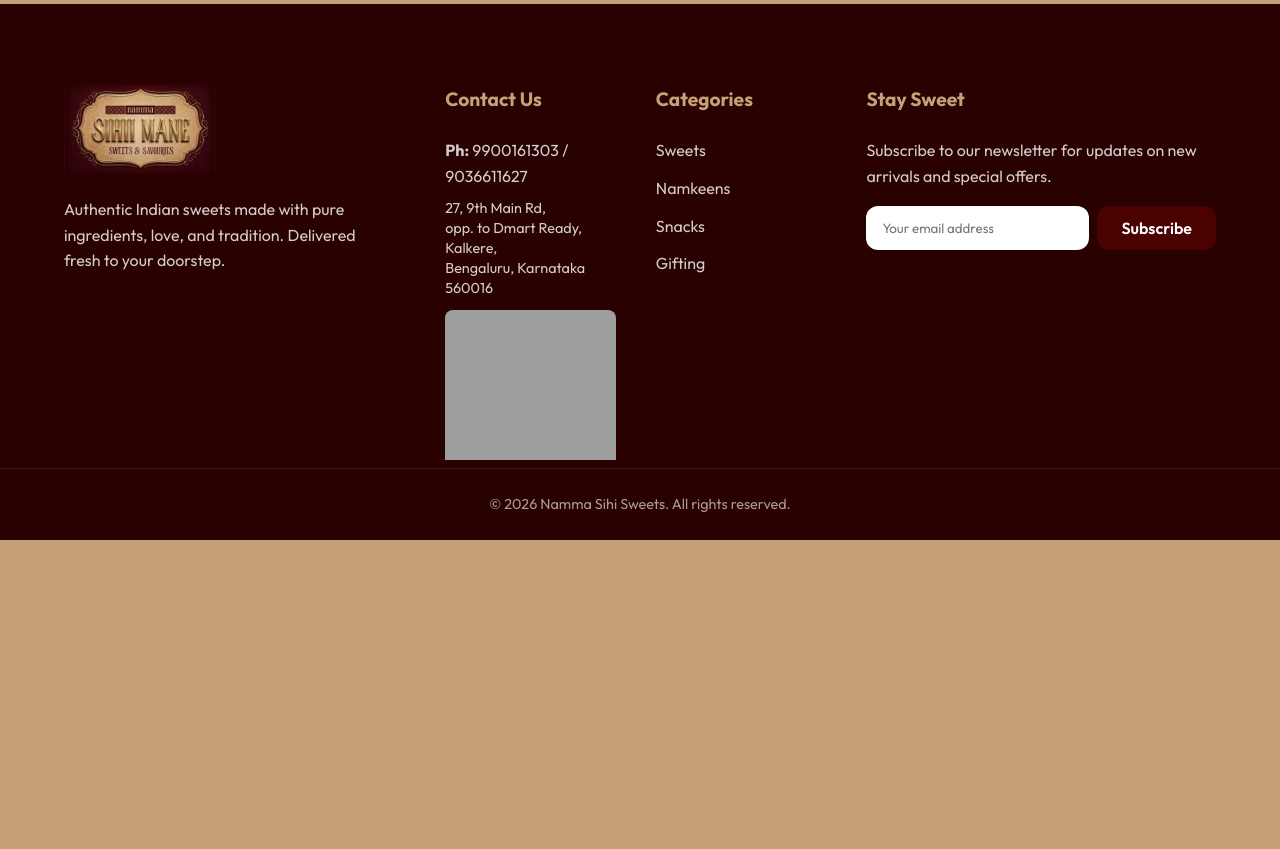
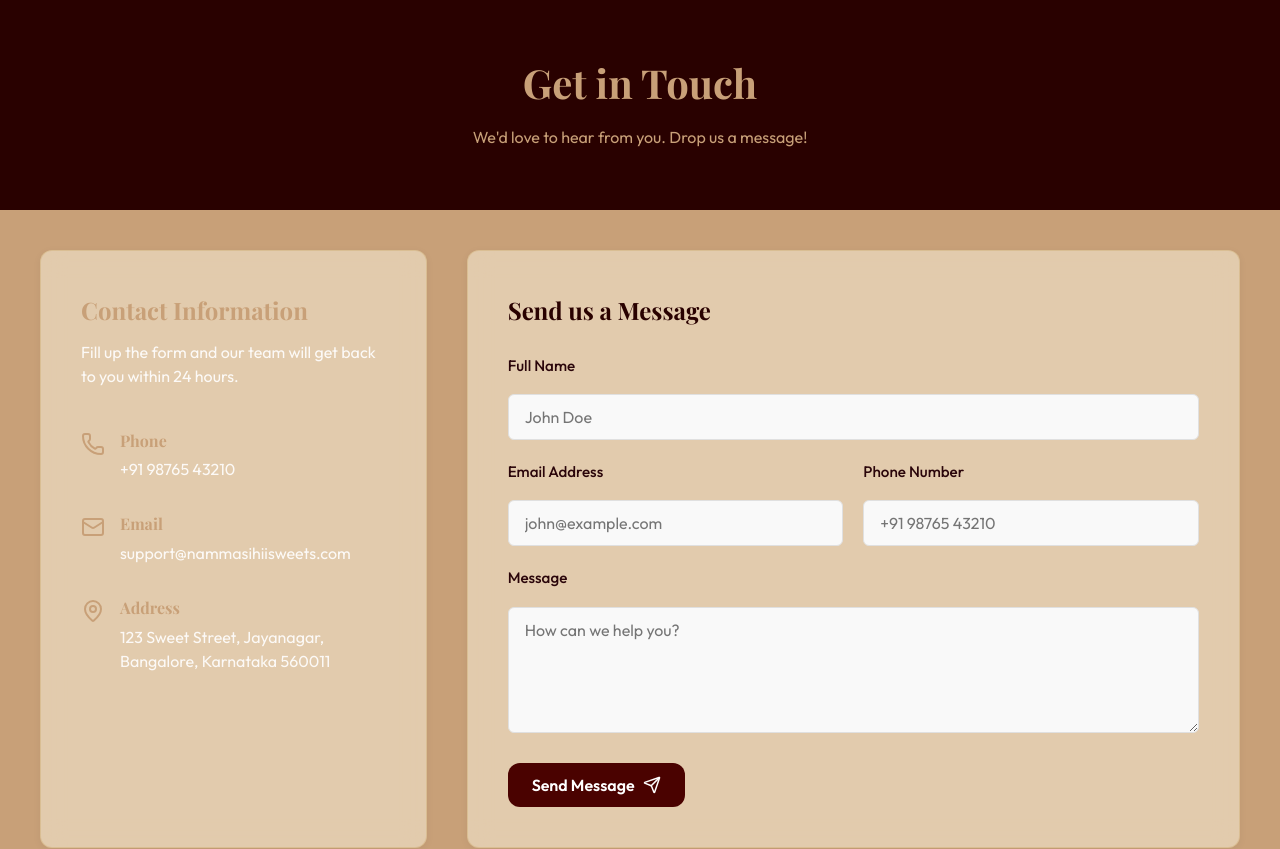
Before and after one commit to ROHITH05012005/namma-sihii-sweets, a React (Vite) app: page /contact in a window 1280 px wide. Shown: the part 260-1109 px from the top of the page. Before the commit the page ends 800 px from the top, so only its background shows below. Built offline with nearby package versions, Linux system fonts and the light colour scheme; no server answers; the database is empty; grey boxes are pictures that could not be loaded; a web font is replaced by a local one.

Commit message:
Add Contact Us page and Navbar link

```diff
--- a/src/App.jsx
+++ b/src/App.jsx
@@ -9,6 +9,7 @@ import Login from './pages/Login';
 import Checkout from './pages/Checkout';
 import Admin from './pages/Admin';
 import Profile from './pages/Profile';
+import Contact from './pages/Contact';
 import './App.css';
 import About from './pages/About';
 import { AuthProvider } from './context/AuthContext';
@@ -31,6 +32,7 @@ function App() {
                 <Route path="/profile" element={<Profile />} />
                 <Route path="/checkout" element={<Checkout />} />
                 <Route path="/about" element={<About />} />
+                <Route path="/contact" element={<Contact />} />
                 <Route path="/admin" element={<Admin />} />
               </Routes>
             </main>
--- a/src/components/Navbar.jsx
+++ b/src/components/Navbar.jsx
@@ -1,6 +1,6 @@
 import React, { useState } from 'react';
 import { Link, useNavigate } from 'react-router-dom';
-import { ShoppingCart, Menu, X, Search, Home, Store, Info, User } from 'lucide-react';
+import { ShoppingCart, Menu, X, Search, Home, Store, Info, User, PhoneCall } from 'lucide-react';
 import { useCart } from '../context/CartContext';
 import { useAuth } from '../context/AuthContext';
 import { useCategories } from '../context/CategoryContext';
@@ -62,6 +62,10 @@ const Navbar = () => {
               <Info size={22} />
               <span>About Us</span>
             </Link>
+            <Link to="/contact" className="icon-nav-item">
+              <PhoneCall size={22} />
+              <span>Contact</span>
+            </Link>
 
             {user ? (
               <div className="icon-nav-item profile-dropdown-container">
@@ -109,6 +113,7 @@ const Navbar = () => {
             <Link to="/" onClick={() => setIsOpen(false)}>Home</Link>
             <Link to="/shop" onClick={() => setIsOpen(false)}>Shop</Link>
             <Link to="/about" onClick={() => setIsOpen(false)}>About Us</Link>
+            <Link to="/contact" onClick={() => setIsOpen(false)}>Contact</Link>
             {user ? (
               <>
                 <Link to={user.isAdmin ? "/admin" : "/profile"} onClick={() => setIsOpen(false)}>Profile</Link>
--- /dev/null
+++ b/src/pages/Contact.css
@@ -0,0 +1,188 @@
+.contact-page {
+  min-height: 80vh;
+}
+
+.contact-header {
+  background-color: var(--primary-dark);
+  color: var(--background);
+  padding: 60px 0;
+  text-align: center;
+}
+
+.contact-header h1 {
+  font-family: var(--font-serif);
+  font-size: 2.5rem;
+  margin-bottom: 10px;
+  color: var(--secondary);
+}
+
+.contact-container {
+  display: grid;
+  grid-template-columns: 1fr 2fr;
+  gap: 40px;
+  margin-top: -40px;
+}
+
+.contact-info {
+  background-color: var(--primary);
+  color: white;
+  padding: 40px;
+  border-radius: 12px;
+}
+
+.contact-info h2 {
+  color: var(--secondary);
+  margin-bottom: 10px;
+  font-family: var(--font-serif);
+}
+
+.contact-desc {
+  margin-bottom: 40px;
+  opacity: 0.9;
+  line-height: 1.5;
+}
+
+.info-items {
+  display: flex;
+  flex-direction: column;
+  gap: 30px;
+}
+
+.info-item {
+  display: flex;
+  align-items: flex-start;
+  gap: 15px;
+}
+
+.info-icon {
+  color: var(--secondary);
+  flex-shrink: 0;
+  margin-top: 4px;
+}
+
+.info-item h4 {
+  margin-bottom: 4px;
+  color: var(--secondary);
+}
+
+.info-item p {
+  margin: 0;
+  opacity: 0.9;
+  line-height: 1.5;
+}
+
+.contact-form-wrapper {
+  padding: 40px;
+  background-color: white;
+  border-radius: 12px;
+  box-shadow: var(--shadow);
+}
+
+.contact-form-wrapper h2 {
+  margin-bottom: 24px;
+  color: var(--primary-dark);
+  font-family: var(--font-serif);
+}
+
+.contact-form {
+  display: flex;
+  flex-direction: column;
+  gap: 20px;
+}
+
+.form-row {
+  display: grid;
+  grid-template-columns: 1fr 1fr;
+  gap: 20px;
+}
+
+.form-group {
+  display: flex;
+  flex-direction: column;
+  gap: 8px;
+}
+
+.form-group label {
+  font-weight: 500;
+  color: var(--text-primary);
+  font-size: 0.95rem;
+}
+
+.form-group input,
+.form-group textarea {
+  padding: 12px 16px;
+  border: 1px solid var(--border);
+  border-radius: 6px;
+  font-family: inherit;
+  font-size: 1rem;
+  transition: all 0.3s ease;
+  background-color: #f9f9f9;
+}
+
+.form-group input:focus,
+.form-group textarea:focus {
+  outline: none;
+  border-color: var(--secondary);
+  background-color: #fff;
+  box-shadow: 0 0 0 3px rgba(212, 175, 55, 0.1);
+}
+
+.submit-btn {
+  display: flex;
+  align-items: center;
+  justify-content: center;
+  gap: 8px;
+  padding: 14px 24px;
+  font-size: 1.05rem;
+  margin-top: 10px;
+  align-self: flex-start;
+}
+
+.submit-btn:disabled {
+  opacity: 0.7;
+  cursor: not-allowed;
+}
+
+.status-message {
+  padding: 12px 16px;
+  border-radius: 6px;
+  margin-bottom: 20px;
+  font-weight: 500;
+}
+
+.status-message.success {
+  background-color: #d4edda;
+  color: #155724;
+  border: 1px solid #c3e6cb;
+}
+
+.status-message.error {
+  background-color: #f8d7da;
+  color: #721c24;
+  border: 1px solid #f5c6cb;
+}
+
+@media (max-width: 900px) {
+  .contact-container {
+    grid-template-columns: 1fr;
+  }
+
+  .contact-info {
+    order: 2;
+  }
+
+  .contact-form-wrapper {
+    order: 1;
+  }
+}
+
+@media (max-width: 600px) {
+  .form-row {
+    grid-template-columns: 1fr;
+  }
+
+  .contact-info,
+  .contact-form-wrapper {
+    padding: 24px;
+  }
+}
--- /dev/null
+++ b/src/pages/Contact.jsx
@@ -0,0 +1,149 @@
+import React, { useState } from 'react';
+import { db } from '../firebase';
+import { collection, addDoc } from 'firebase/firestore';
+import { Phone, Mail, MapPin, Send } from 'lucide-react';
+import './Contact.css';
+
+const Contact = () => {
+  const [formData, setFormData] = useState({
+    name: '',
+    email: '',
+    phone: '',
+    message: ''
+  });
+  const [status, setStatus] = useState({ type: '', message: '' });
+  const [isSubmitting, setIsSubmitting] = useState(false);
+
+  const handleSubmit = async (e) => {
+    e.preventDefault();
+    setIsSubmitting(true);
+    setStatus({ type: '', message: '' });
+
+    try {
+      await addDoc(collection(db, 'contacts'), {
+        ...formData,
+        createdAt: new Date().toISOString()
+      });
+      setStatus({ type: 'success', message: 'Thank you! Your message has been sent successfully.' });
+      setFormData({ name: '', email: '', phone: '', message: '' });
+    } catch (error) {
+      console.error('Error sending message:', error);
+      setStatus({ type: 'error', message: 'Failed to send message. Please try again later.' });
+    } finally {
+      setIsSubmitting(false);
+    }
+  };
+
+  return (
+    <div className="contact-page">
+      <div className="contact-header">
+        <div className="container">
+          <h1>Get in Touch</h1>
+          <p>We'd love to hear from you. Drop us a message!</p>
+        </div>
+      </div>
+
+      <div className="container section">
+        <div className="contact-container">
+
+          {/* Contact Information */}
+          <div className="contact-info glass-panel">
+            <h2>Contact Information</h2>
+            <p className="contact-desc">Fill up the form and our team will get back to you within 24 hours.</p>
+
+            <div className="info-items">
+              <div className="info-item">
+                <Phone className="info-icon" />
+                <div>
+                  <h4>Phone</h4>
+                  <p>+91 98765 43210</p>
+                </div>
+              </div>
+
+              <div className="info-item">
+                <Mail className="info-icon" />
+                <div>
+                  <h4>Email</h4>
+                  <p>support@nammasihiisweets.com</p>
+                </div>
+              </div>
+
+              <div className="info-item">
+                <MapPin className="info-icon" />
+                <div>
+                  <h4>Address</h4>
+                  <p>123 Sweet Street, Jayanagar,<br/>Bangalore, Karnataka 560011</p>
+                </div>
+              </div>
+            </div>
+          </div>
+
+          {/* Contact Form */}
+          <div className="contact-form-wrapper glass-panel">
+            <h2>Send us a Message</h2>
+            {status.message && (
+              <div className={`status-message ${status.type}`}>
+                {status.message}
+              </div>
+            )}
+
+            <form onSubmit={handleSubmit} className="contact-form">
+              <div className="form-group">
+                <label>Full Name</label>
+                <input
+                  type="text"
+                  required
+                  value={formData.name}
+                  onChange={e => setFormData({...formData, name: e.target.value})}
+                  placeholder="John Doe"
+                />
+              </div>
+
+              <div className="form-row">
+                <div className="form-group">
+                  <label>Email Address</label>
+                  <input
+                    type="email"
+                    required
+                    value={formData.email}
+                    onChange={e => setFormData({...formData, email: e.target.value})}
+                    placeholder="john@example.com"
+                  />
+                </div>
+
+                <div className="form-group">
+                  <label>Phone Number</label>
+                  <input
+                    type="tel"
+                    value={formData.phone}
+                    onChange={e => setFormData({...formData, phone: e.target.value})}
+                    placeholder="+91 98765 43210"
+                  />
+                </div>
+              </div>
+
+              <div className="form-group">
+                <label>Message</label>
+                <textarea
+                  required
+                  rows="5"
+                  value={formData.message}
+                  onChange={e => setFormData({...formData, message: e.target.value})}
+                  placeholder="How can we help you?"
+                ></textarea>
+              </div>
+
+              <button type="submit" className="btn-primary submit-btn" disabled={isSubmitting}>
+                {isSubmitting ? 'Sending...' : 'Send Message'}
+                {!isSubmitting && <Send size={18} />}
+              </button>
+            </form>
+          </div>
+
+        </div>
+      </div>
+    </div>
+  );
+};
+
+export default Contact;
```
